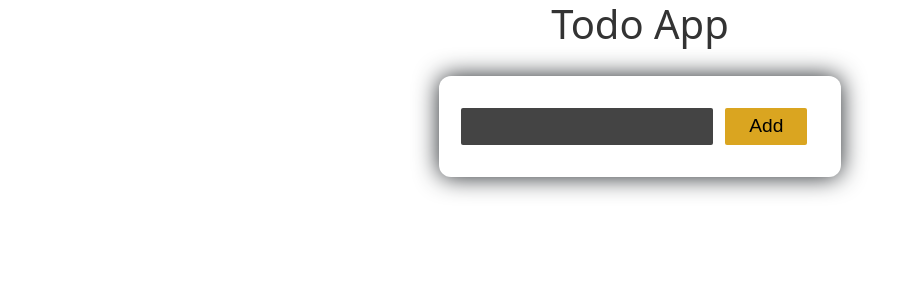
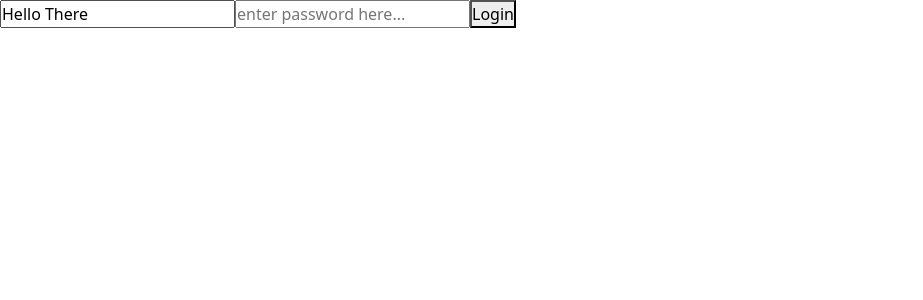
Before and after one commit to synergy2411/frontend-advanced-react, a React (Create React App) app: page / in a window 1280 px wide. Shown: the top 300 px of the page, without its empty margins (0-923 px from the left). Built offline with nearby package versions, Linux system fonts and the light colour scheme.

Commit message:
ref added

```diff
--- a/src/App.js
+++ b/src/App.js
@@ -1,11 +1,13 @@
 import Expenses from "./Components/Expenses/Expenses";
+import Login from "./Components/Login/Login";
 import Todo from "./Components/Todo/Todo";
 
 function App() {
   return (
     <div>
       {/* <Expenses /> */}
-      <Todo />
+      {/* <Todo /> */}
+      <Login />
     </div>
   );
 }
--- a/src/Components/Expenses/Expenses.js
+++ b/src/Components/Expenses/Expenses.js
@@ -77,7 +77,7 @@ const Expenses = () => {
             </div>
 
             <div className="row">
-                {filteredExp.map(expense => <ExpenseItem exp={expense} onDeleteExpense={onDeleteExpense} />)}
+                {filteredExp.map(expense => <ExpenseItem key={expense.id} exp={expense} onDeleteExpense={onDeleteExpense} />)}
             </div>
 
         </div>
--- /dev/null
+++ b/src/Components/Login/Login.js
@@ -0,0 +1,35 @@
+import { useState, useRef } from "react";
+
+const Login = () => {
+
+    const [enteredEmail, setEnteredEmail] = useState('Hello There');
+    const passwordInputRef = useRef();
+
+    const emailChangeHandler = (event) => {
+        setEnteredEmail(event.target.value)
+    }
+
+    const clickHandler = (event) => {
+        event.preventDefault();
+        console.log("EMAIL : ", enteredEmail);                          // << Controlled
+        console.log("PASSWORD : ", passwordInputRef.current.value);     // << Uncontrolled
+    }
+    return (
+        <form>
+            {/* email */}
+            {/* Controlled Component */}
+            <input type="email" placeholder="enter email pls..."
+                onChange={emailChangeHandler} value={enteredEmail} />
+
+            {/* password */}
+            {/* Uncontrolled Component */}
+            <input type="password" placeholder="enter password here..."
+                ref={passwordInputRef} />
+
+            {/* button */}
+            <button onClick={clickHandler}>Login</button>
+        </form>
+    )
+}
+
+export default Login;
--- a/src/Components/Todo/Todo.js
+++ b/src/Components/Todo/Todo.js
@@ -1,28 +1,29 @@
-// import "./Todo.css";
 import { useState } from "react";
-import classes from "./Todo.module.css";
 import TodoAction from "./TodoAction/TodoAction";
 import TodoItem from "./TodoItem/TodoItem";
 
 const Todo = () => {
-    const [todoCollection, setTodoCollection] = useState([]);
 
-    const onAddItem = label => {
-        let newItem = { id: "t00" + (todoCollection.length + 1), label }
-        setTodoCollection(todos => [newItem, ...todos])
+    const [todos, setTodos] = useState([])
+
+    const addTodo = label => {
+        let newTodo = {
+            id: "t00" + (todos.length + 1),
+            label
+        }
+        setTodos((prevTodos) => [newTodo, ...prevTodos])
     }
 
-    const onDeleteItem = (todoId) => {
-        let filteredTodo = todoCollection.filter(todo => todo.id !== todoId)
-        setTodoCollection(filteredTodo)
+    const deleteTodo = todoId => {
+        const filteredTodoArray = todos.filter(t => t.id !== todoId)
+        setTodos(filteredTodoArray);
     }
     return (
-        <div className={classes['my-container']}>
-            <h1 className={classes['heading']}>Todo App</h1>
-            <TodoAction onAddItem={onAddItem} />
-            <ul className={classes['list-group']}>
-                {todoCollection.map(todo => <TodoItem todo={todo} onDeleteItem={onDeleteItem} />)}
-            </ul>
+        <div className="container">
+            <h1>My Todos</h1>
+            <TodoAction addTodo={addTodo} />
+            <br />
+            {todos.map((todo) => <TodoItem key={todo.id} deleteTodo={deleteTodo} todo={todo} />)}
         </div>
     )
 }
--- a/src/Components/Todo/Todo.module.css
+++ /dev/null
@@ -1,17 +0,0 @@
-.my-container {
-  max-width: 600px;
-  margin: 0 auto;
-  text-align: center;
-  display: flex;
-  flex-direction: column;
-}
-
-.heading {
-  color: #333;
-}
-
-.list-group {
-  list-style: none;
-  width: 500px;
-  margin: 0 auto;
-}
--- a/src/Components/Todo/TodoAction/TodoAction.js
+++ b/src/Components/Todo/TodoAction/TodoAction.js
@@ -1,20 +1,21 @@
-import React, { useState } from 'react';
-import classes from './TodoAction.module.css';
+import { useState } from "react";
+
 
 const TodoAction = (props) => {
 
     const [enteredLabel, setEnteredLabel] = useState('');
 
-    const labelChangeHandler = event => setEnteredLabel(event.target.value);
+    const labelChangeHandler = event => setEnteredLabel(event.target.value)
 
-    const clickHandler = () => props.onAddItem(enteredLabel)
-
+    const btnClickHandler = () => {
+        props.addTodo(enteredLabel);
+    }
     return (
-        <div className={classes['action-box']}>
-            <input type="text" onChange={labelChangeHandler} className={classes['todo-input']} />
-            <button className={classes['todo-button']} onClick={clickHandler}>Add</button>
+        <div>
+            <input type="text" onChange={labelChangeHandler} />
+            <button onClick={btnClickHandler}>Add</button>
         </div>
-    );
+    )
 }
 
 export default TodoAction;
--- a/src/Components/Todo/TodoAction/TodoAction.module.css
+++ /dev/null
@@ -1,36 +0,0 @@
-.action-box {
-  max-width: 80%;
-  margin: 20px auto;
-  box-shadow: 0 0 25px;
-  border-radius: 12px;
-  padding: 20px;
-  font-size: 1.2em;
-  font-weight: 700;
-  font-family: sans-serif;
-}
-
-.todo-input {
-  max-width: 70%;
-  padding: 4px;
-  border: none;
-  border-radius: 2px;
-  background-color: #444;
-  color: #fff;
-  /* box-shadow: 0 0 25px 15px rgba(200, 0, 0, 0.13); */
-}
-.todo-input:focus {
-  box-shadow: inset 0 0 25px 15px hwb(56 66% 7% / 0.904);
-  /* background-color: lightgrey; */
-  color: #333;
-}
-.todo-button {
-  border: none;
-  background-color: goldenrod;
-  padding: 4px 24px;
-  margin: 12px;
-  border-radius: 2px;
-}
-
-.todo-button:hover {
-  background-color: gold;
-}
--- a/src/Components/Todo/TodoItem/TodoItem.js
+++ b/src/Components/Todo/TodoItem/TodoItem.js
@@ -1,13 +1,15 @@
-import React from 'react';
-import classes from './TodoItem.module.css';
 const TodoItem = (props) => {
+
+    const deleteHandler = () => {
+        props.deleteTodo(props.todo.id)
+    }
     return (
-        <li className={classes['my-list']}>
-            <p className={classes["paragraph"]}>{props.todo.label.toUpperCase()}</p>
-            <button className={classes["btn-delete"]}
-                onClick={() => props.onDeleteItem(props.todo.id)}>DELETE</button>
-        </li>
-    );
+        <div>
+            <p>{props.todo.label.toUpperCase()}</p>
+            <button onClick={deleteHandler}>DELETE</button>
+        </div>
+    )
+
 }
 
 export default TodoItem;
--- a/src/Components/Todo/TodoItem/TodoItem.module.css
+++ /dev/null
@@ -1,38 +0,0 @@
-.my-list {
-  /* display: flex; */
-  border: 1px grey solid;
-  padding: 10px 10px;
-  margin: 10px 0;
-  position: relative;
-  transition: all 0.3s ease;
-  font-size: 0.8em;
-}
-.my-list:hover {
-  box-shadow: 0 0 20px 2px rgba(0, 0, 0, 0.5);
-}
-
-.btn-delete {
-  text-align: end;
-  background-color: rgb(221, 60, 60);
-  border: none;
-  /* border-radius: 50%; */
-  font-size: 0.6em;
-  color: #fff;
-  font-weight: 700;
-  padding: 0 10px;
-  position: absolute;
-  right: 30px;
-  top: 50%;
-  transform: translateY(-50%);
-  transition: all 0.3s ease;
-}
-
-.btn-delete:hover {
-  background-color: #fff;
-  color: red;
-}
-
-.paragraph {
-  margin: 10px;
-  text-align: start;
-}
```
